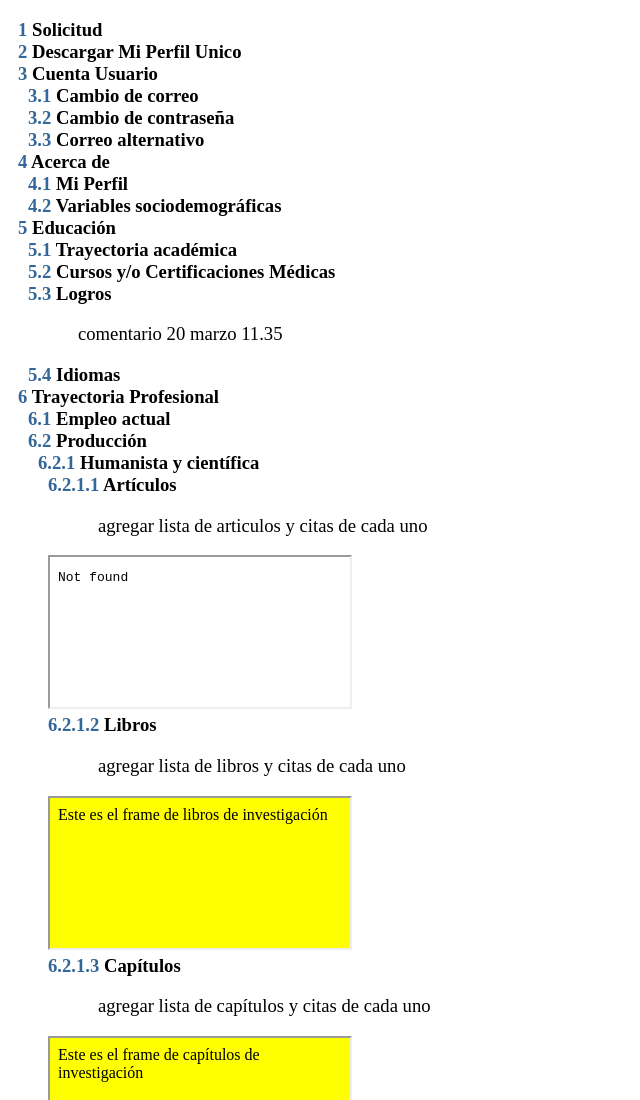
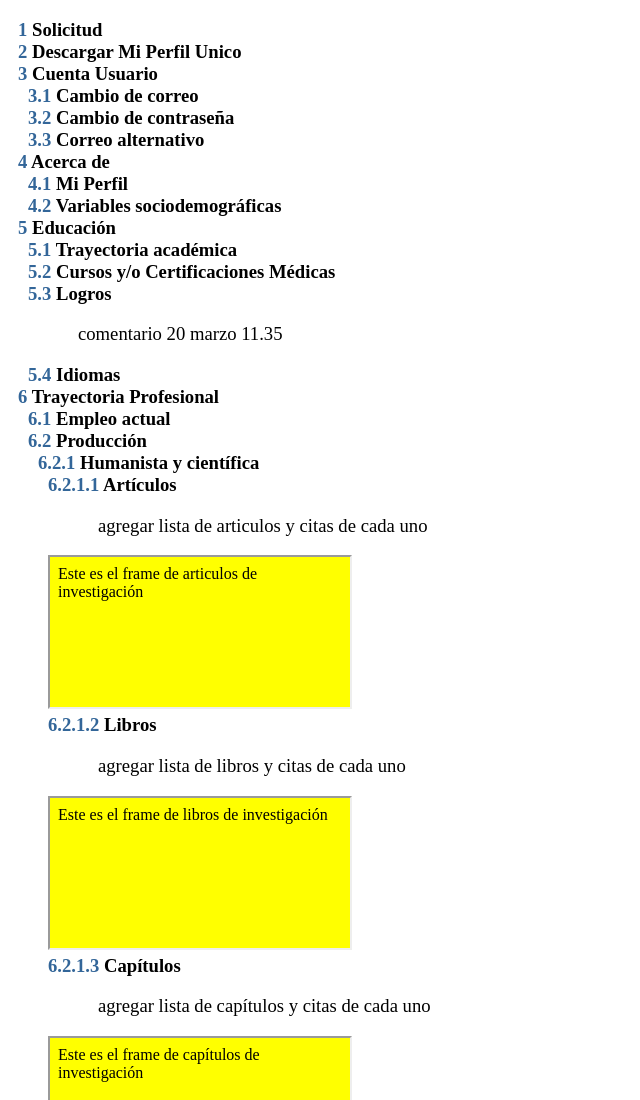
Before and after one commit to repositorio13559/repositorio13559.github.io, a plain HTML site: page index.html in a window 1280 px wide. Shown: the top 1100 px of the page, without its empty margins (0-640 px from the left). Drawn offline with Linux system fonts and the light colour scheme.

Commit message:
fix mispelled frame

```diff
--- a/index.html
+++ b/index.html
@@ -90,7 +90,7 @@ body{ font-size:14pt; }
             <li>Artículos
 
             <p class="mostrar">agregar lista de articulos y citas de cada uno</p>
-             <iframe src="investigacion/frameArticulosInvestigacion" title="artInv"></iframe>
+             <iframe src="investigacion/frameArticulosInvestigacion.html" title="artInv"></iframe>
              </li>
             <li>Libros
 
```
